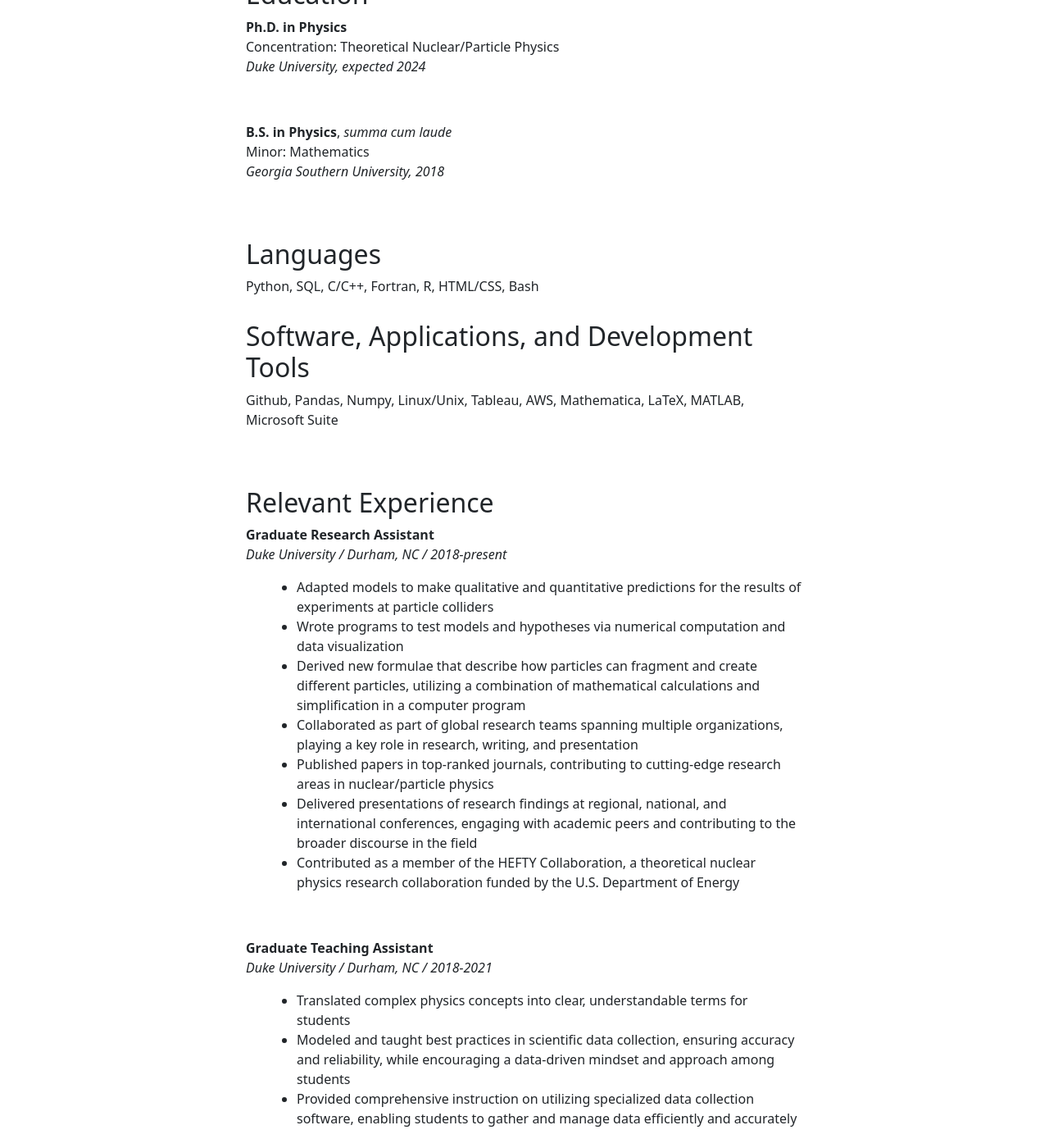
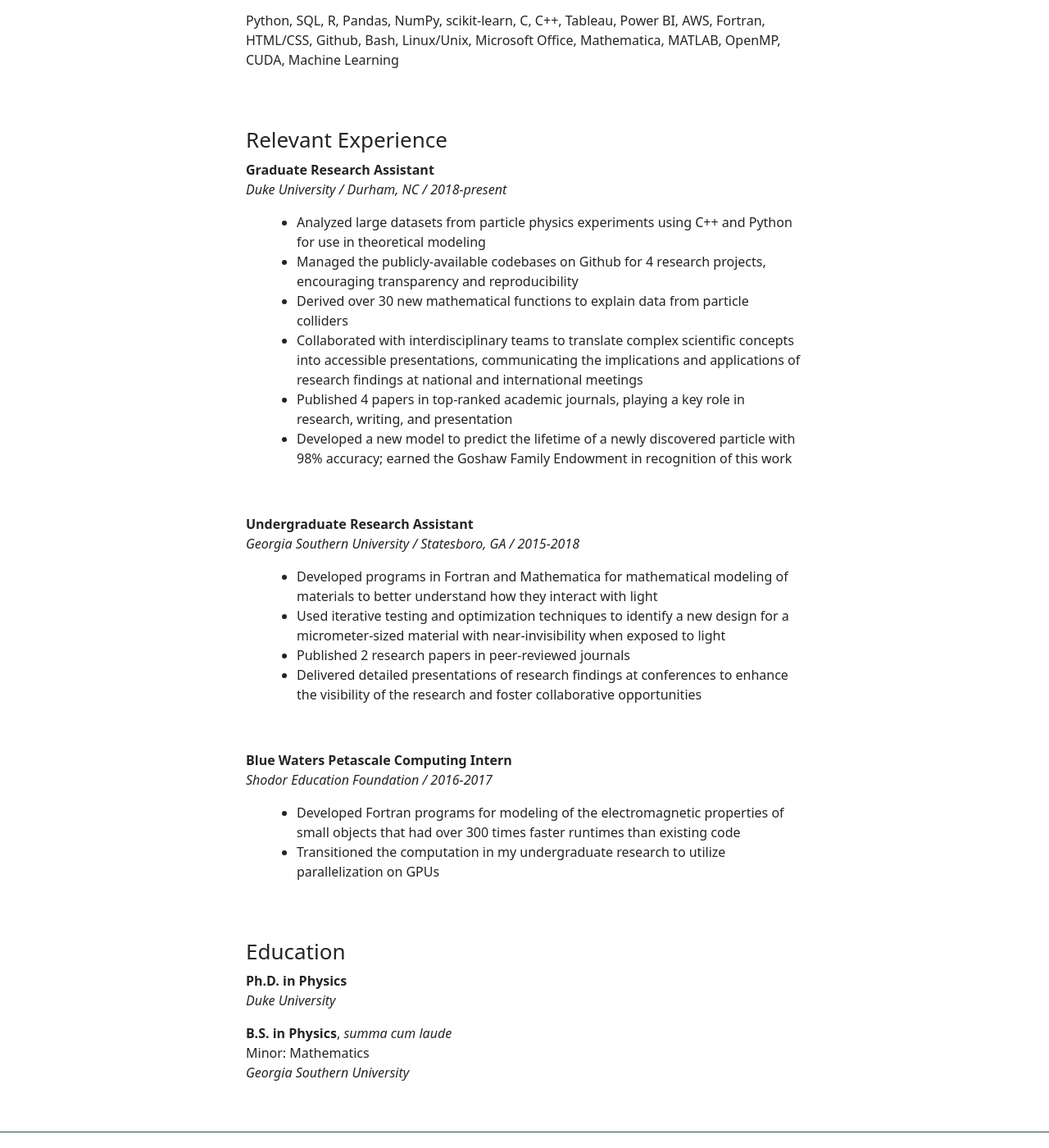
Before and after one commit to reedhodges/reedhodges.github.io, a Jekyll site: the page built from resume.markdown, in a window 1280 px wide and 1400 px high, scrolled down 248 px. Shown: the whole window at 82% size. Built offline with Jekyll 4.4.1, drawn with Linux system fonts in a browser that asks for light colours; a style sheet for code colours, icons or effects is not loaded; some of the changed text lies outside the part shown.

Commit message:
updated homepage

```diff
--- a/index.markdown
+++ b/index.markdown
@@ -5,7 +5,7 @@
 layout: home
 ---
 
-I am a PhD student in the QCD Theory group at Duke University, with advisor Dr. Thomas Mehen.  Our research involves using effective field theory models, and writing associated programs, to make both qualitative and quantitative predictions for the results of experiments at particle colliders.  I am interested in using my skills to pursue opportunities in the data science field.
+Scientist with 9 years of experience in research, programming, and collaborative project management.  Passionate about discovering creative solutions to complex problems.
 
 You can download a pdf of my resume [here](https://raw.githubusercontent.com/reedhodges/reedhodges.github.io/main/ReedHodges_Resume.pdf).
 
--- a/nc_labor_R_proj.markdown
+++ b/nc_labor_R_proj.markdown
@@ -460,7 +460,7 @@
 <pre><code class="r">library(ggplot2)
 library(dplyr)
 
-data <- read.csv("/Users/reedhodges/Documents/GitHub/nc_labor_data/qcew_data/data_annual.csv")
+data <- read.csv("filepath/data_annual.csv")
 
 # NAICS Code 11 (Agriculture, Forestry, Fishing and Hunting)
 industry_data <- filter(data, NAICS.Code == 11)
--- a/resume.markdown
+++ b/resume.markdown
@@ -6,69 +6,45 @@
 
 [PDF Form](https://raw.githubusercontent.com/reedhodges/reedhodges.github.io/main/ReedHodges_Resume.pdf)
 
-## Education
-
-**Ph.D. in Physics** <br>
-Concentration: Theoretical Nuclear/Particle Physics <br>
-*Duke University, expected 2024*
+### Skills
+Python, SQL, R, Pandas, NumPy, scikit-learn, C, C++, Tableau, Power BI, AWS, Fortran, HTML/CSS, Github, Bash, Linux/Unix, Microsoft Office, Mathematica, MATLAB, OpenMP, CUDA, Machine Learning
 
 <br>
 
-**B.S. in Physics**, *summa cum laude* <br>
-Minor: Mathematics <br>
-*Georgia Southern University, 2018*
-
-<br>
-
-## Languages
-Python, SQL, C/C++, Fortran, R, HTML/CSS, Bash
-
-## Software, Applications, and Development Tools
-Github, Pandas, Numpy, Linux/Unix, Tableau, AWS, Mathematica, LaTeX, MATLAB, Microsoft Suite
-
-<br>
-
-## Relevant Experience
+### Relevant Experience
 
 **Graduate Research Assistant** <br>
 *Duke University / Durham, NC / 2018-present*
-- Adapted models to make qualitative and quantitative predictions for the results of experiments at particle colliders
-- Wrote programs to test models and hypotheses via numerical computation and data visualization
-- Derived new formulae that describe how particles can fragment and create different particles, utilizing a combination of mathematical calculations and simplification in a computer program
-- Collaborated as part of global research teams spanning multiple organizations, playing a key role in research, writing, and presentation
-- Published papers in top-ranked journals, contributing to cutting-edge research areas in nuclear/particle physics
-- Delivered presentations of research findings at regional, national, and international conferences, engaging with academic peers and contributing to the broader discourse in the field
-- Contributed as a member of the HEFTY Collaboration, a theoretical nuclear physics research collaboration funded by the U.S. Department of Energy
-
-<br />
-
-**Graduate Teaching Assistant** <br>
-*Duke University / Durham, NC / 2018-2021*
-- Translated complex physics concepts into clear, understandable terms for students
-- Modeled and taught best practices in scientific data collection, ensuring accuracy and reliability, while encouraging a data-driven mindset and approach among students
-- Provided comprehensive instruction on utilizing specialized data collection software, enabling students to gather and manage data efficiently and accurately
+- Analyzed large datasets from particle physics experiments using C++ and Python for use in theoretical modeling
+- Managed the publicly-available codebases on Github for 4 research projects, encouraging transparency and reproducibility
+- Derived over 30 new mathematical functions to explain data from particle colliders
+- Collaborated with interdisciplinary teams to translate complex scientific concepts into accessible presentations, communicating the implications and applications of research findings at national and international meetings
+- Published 4 papers in top-ranked academic journals, playing a key role in research, writing, and presentation
+- Developed a new model to predict the lifetime of a newly discovered particle with 98% accuracy; earned the Goshaw Family Endowment in recognition of this work
 
 <br>
 
 **Undergraduate Research Assistant** <br>
 *Georgia Southern University / Statesboro, GA / 2015-2018*
-- Developed and executed computer programs to model and understand how special micrometer-sized materials interact with light
-- Conducted research and iterative testing to identify a design of a micrometer-sized sphere that has near-invisibility when exposed to light
-- Optimized code for efficiency and performance to meet high computational demands
-- Published papers in peer-reviewed journals and presented research findings at regional and national conferences
+- Developed programs in Fortran and Mathematica for mathematical modeling of materials to better understand how they interact with light
+- Used iterative testing and optimization techniques to identify a new design for a micrometer-sized material with near-invisibility when exposed to light
+- Published 2 research papers in peer-reviewed journals
+- Delivered detailed presentations of research findings at conferences to enhance the visibility of the research and foster collaborative opportunities
 
 <br>
 
 **Blue Waters Petascale Computing Intern** <br>
 *Shodor Education Foundation / 2016-2017*
-- Completed an intensive educational program on parallel computing at the National Center for Supercomputing Applications, where I gained knowledge on parallel programming interfaces such as OpenMP, MPI, and CUDA
-- Applied parallel computing techniques to optimize my undergraduate research simulations, achieving significant improvements in computational speed
-- Gained practical experience with the Blue Waters supercomputer, enhancing research outcomes through high-performance computing
+- Developed Fortran programs for modeling of the electromagnetic properties of small objects that had over 300 times faster runtimes than existing code
+- Transitioned the computation in my undergraduate research to utilize parallelization on GPUs
 
 <br>
 
-## Skills
-Analytical Thinking, Problem Solving, Data Analysis, Data Visualization, Critical Thinking,
-Collaboration, Project Management, Research Skills, Communication, Technical Writing,
-Adaptability, Presentation Skills, Teamwork, Mentoring, Learning Agility, Creativity, Public
-Speaking
+### Education
+
+**Ph.D. in Physics** <br>
+*Duke University*
+
+**B.S. in Physics**, *summa cum laude* <br>
+Minor: Mathematics <br>
+*Georgia Southern University*
```
Also changed, not shown: 1 other file.
